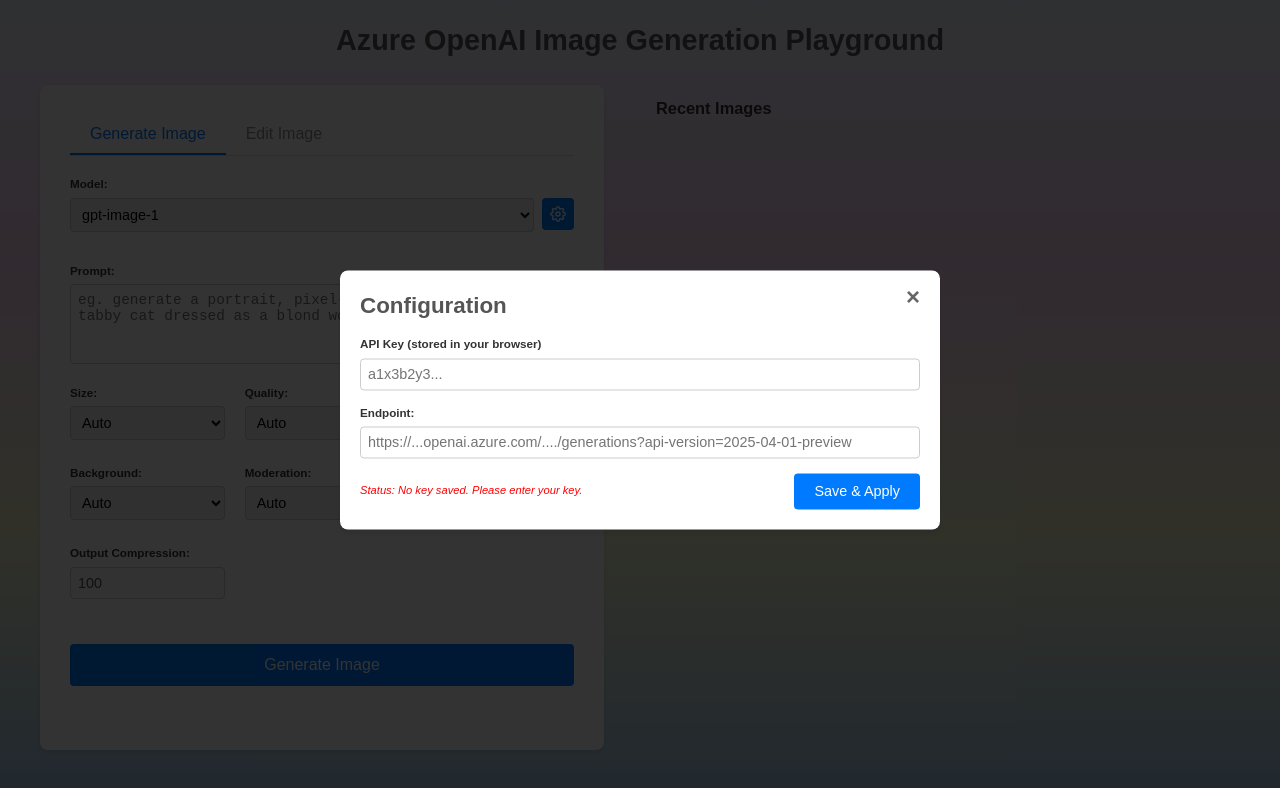
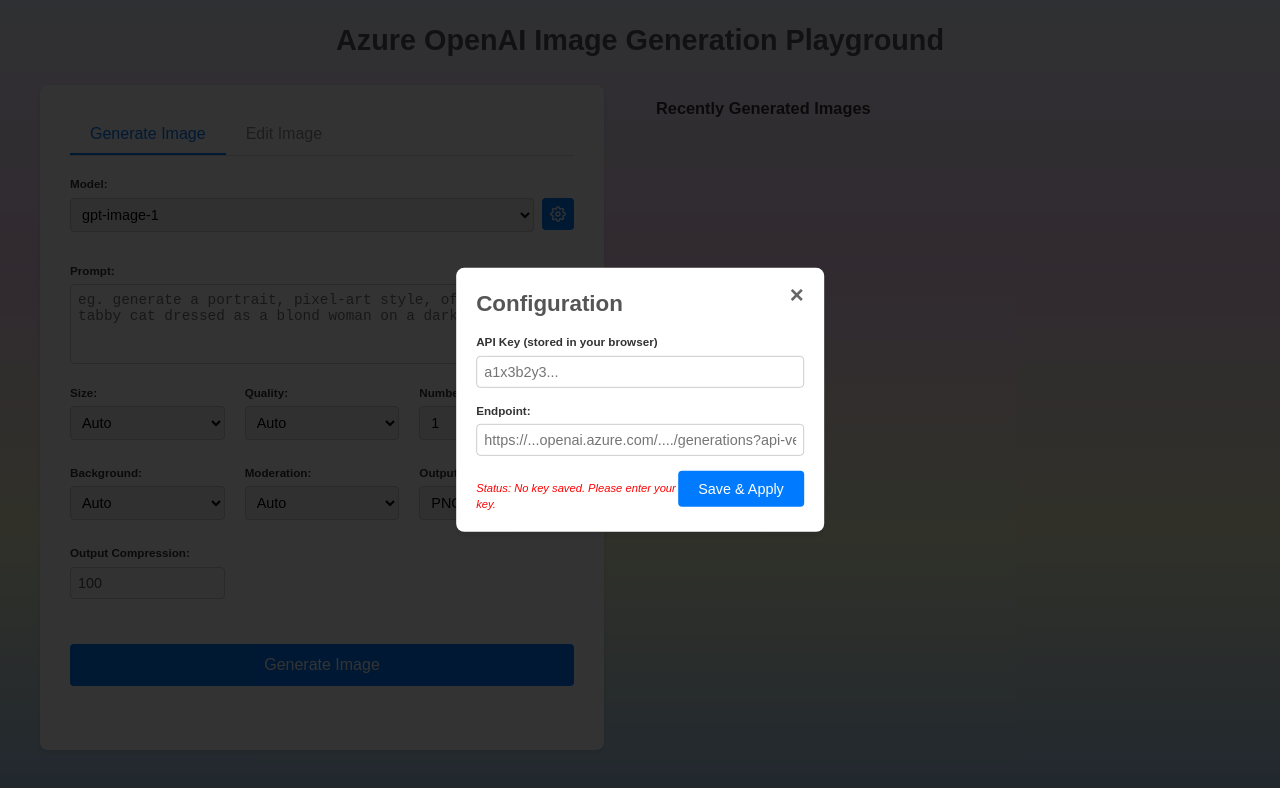
Before and after one commit to mustafaasiroglu/azureopenai-image-playground, a plain HTML site: page index.html in a window 1280 px wide. Both pictures are taken after a click on the button "Model Settings". Drawn offline with Linux system fonts and the light colour scheme.

Commit message:
image size fix

```diff
--- a/index.html
+++ b/index.html
@@ -142,7 +142,7 @@
         <div class="right-column">
             <section id="results-section">
                 <div id="image-history">
-                    <h3>Recent Images</h3>
+                    <h3>Recently Generated Images</h3>
                     <div id="gallery">
                         <div id="image-result">
                         <!-- Latest generated image will be displayed here -->
--- a/style.css
+++ b/style.css
@@ -409,8 +409,8 @@
     margin: 15% auto;
     padding: 20px;
     border-radius: 8px;
-    width: 80%;
-    max-width: 600px;
+    width: auto;
+    max-height: 600px;
     position: relative;
     box-shadow: 0 4px 6px rgba(0,0,0,0.1);
 }
```
